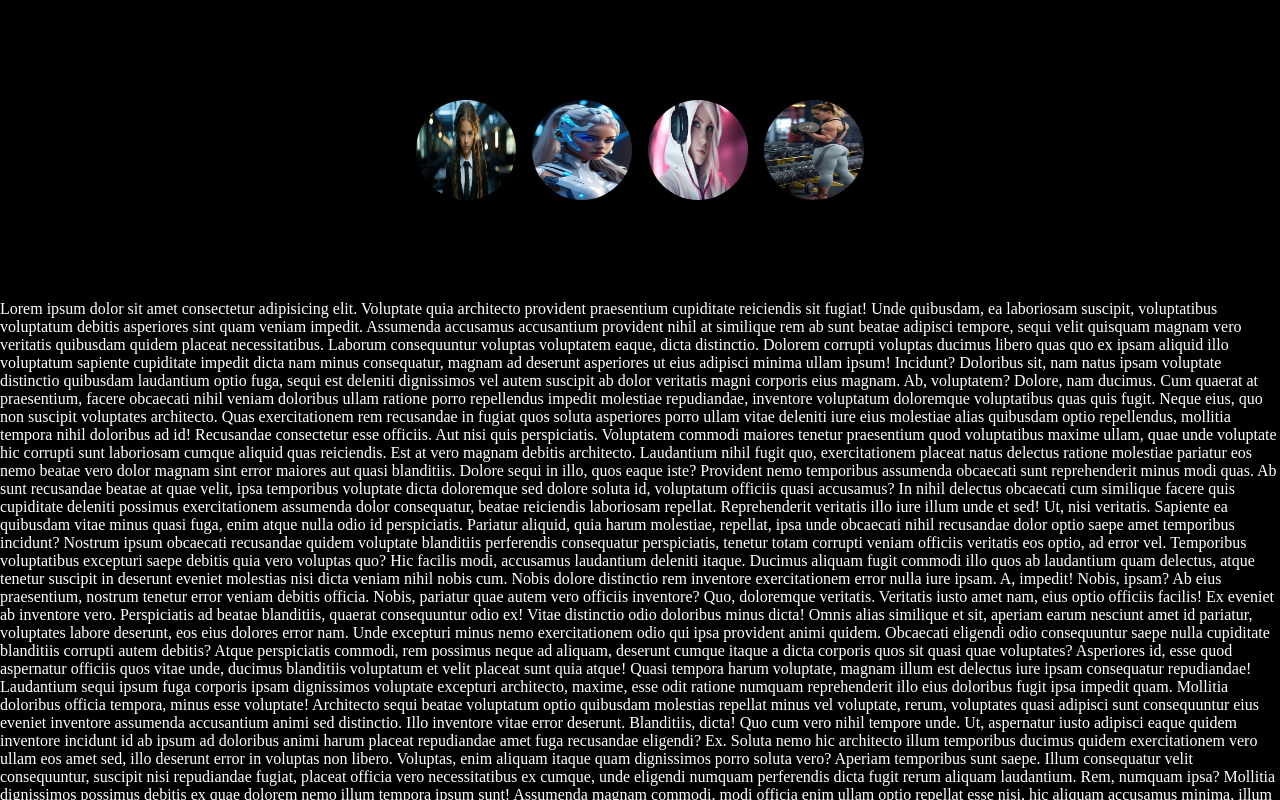
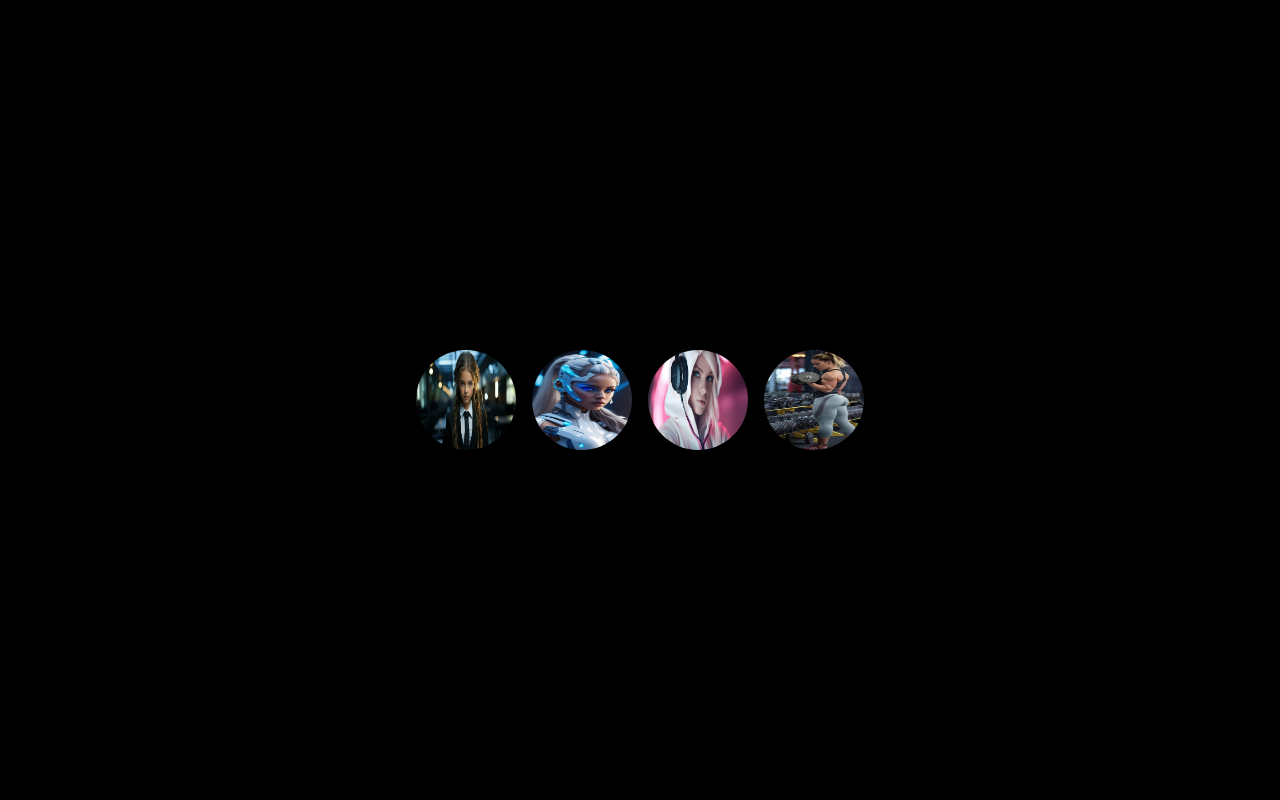
Before and after one commit to AngelDarco/darco-viewer, a React (Vite) app: page / in a window 1280 px wide. Shown: the top 800 px of the page. Built offline with nearby package versions, Linux system fonts and the light colour scheme.

Commit message:
:bug: main container position fixed

```diff
--- a/src/App.module.css
+++ b/src/App.module.css
@@ -6,16 +6,14 @@
 
 .ImageContainer {
   width: 100%;
-  height: auto;
-padding: 100px 50px;
+  height: 100vh;
   display: flex;
   justify-content: center;
   align-items: center;
   gap: 1rem;
   background-color: #000000;
 
-
-      & .img {
+  & .img {
     width: 100px;
     height: 100px;
     border-radius: 100%;
```
